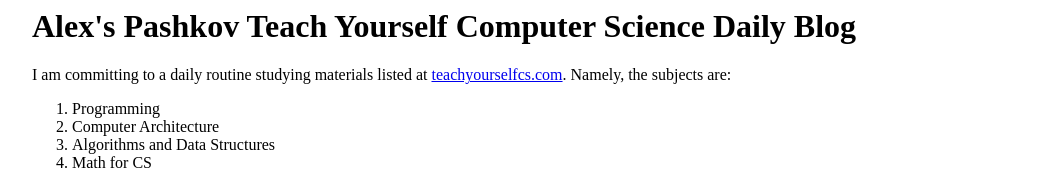
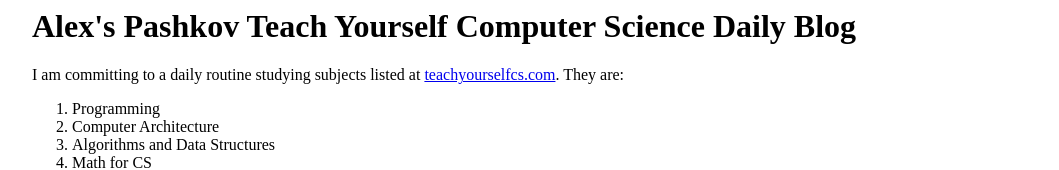
Before and after one commit to alexpashkov/alexpashkov.github.io, a website: page teachyourselfcs.html in a window 1280 px wide. Shown: the top 170 px of the page, without its empty margins (108-1167 px from the left). Drawn offline with Linux system fonts and the light colour scheme.

Commit message:
Tweak into

```diff
--- a/teachyourselfcs.html
+++ b/teachyourselfcs.html
@@ -18,9 +18,9 @@
     <main>
       <h1>Alex's Pashkov Teach Yourself Computer Science Daily Blog</h1>
       <p>
-        I am committing to a daily routine studying materials listed at
-        <a href="https://teachyourselfcs.com/">teachyourselfcs.com</a>. Namely,
-        the subjects are:
+        I am committing to a daily routine studying subjects listed at
+        <a href="https://teachyourselfcs.com/">teachyourselfcs.com</a>. They
+        are:
       </p>
       <ol>
         <li>Programming</li>
```
